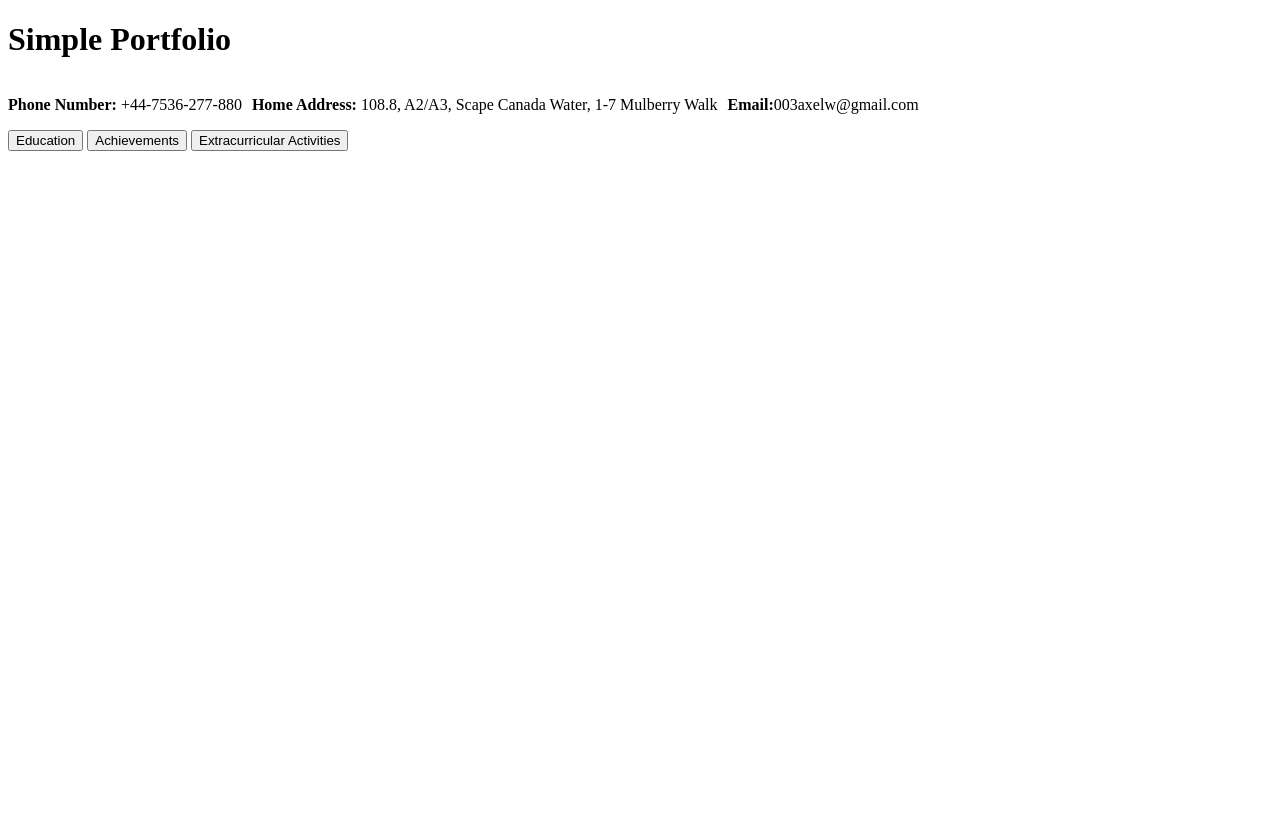
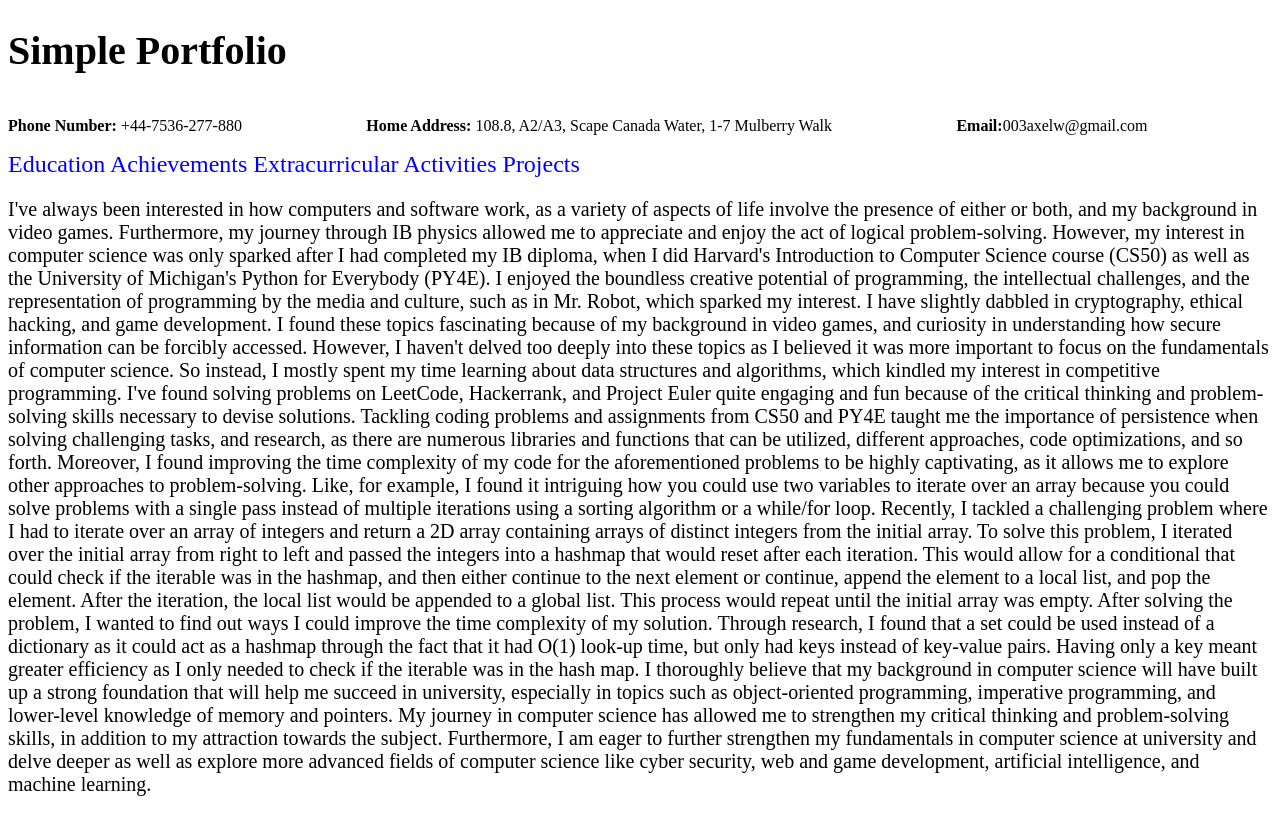
Before and after one commit to wtwo1529/test, a plain HTML site: page portfolio.html in a window 1280 px wide. Drawn offline with Linux system fonts and the light colour scheme.

Commit message:
update 1.0
completed format and added all template information

```diff
--- a/portfolio.html
+++ b/portfolio.html
@@ -2,24 +2,37 @@
 <html lang="en">
     <head>
         <meta name="viewport" content="width=device-width, initial-scale=1">
-        <link rel="stylesheet" href="styles.css">
+        <link rel="stylesheet" href="static/portfolio.css">
         <title>Simple Portfolio</title>
     </head>
     <body>
         <header>
             <h1>Simple Portfolio</h1>
         </header>
-        <div id="contactinformation">
-            <p><strong>Phone Number:</strong> +44-7536-277-880</p>
-            <p><strong>Home Address:</strong> 108.8, A2/A3, Scape Canada Water, 1-7 Mulberry Walk</p>
-            <p><strong>Email:</strong>003axelw@gmail.com</p>
+        <div class="container">
+            <p class="contactinformation"><strong>Phone Number:</strong> +44-7536-277-880</p>
+            <p class="contactinformation"><strong>Home Address:</strong> 108.8, A2/A3, Scape Canada Water, 1-7 Mulberry Walk</p>
+            <p class="contactinformation"><strong>Email:</strong>003axelw@gmail.com</p>
         </div>
-        <div class="buttons">
+        <div class="container" style="font-size: larger;">
             <nav>
-                <button>Education</button>
-                <button>Achievements</button>
-                <button>Extracurricular Activities</button>
+                <a class="navbtns" href="education.html">Education</a>
+                <a class="navbtns" href="achievements.html">Achievements</a>
+                <a class="navbtns" href="ecs.html">Extracurricular Activities</a>
+                <a class="navbtns" href="projects.html">Projects</a>
             </nav>
+        </div>
+        <div class="description">
+            <p>
+                I've always been interested in how computers and software work, as a variety of aspects of life involve the presence of either or both, and my background in video games. Furthermore, my journey through IB physics allowed me to appreciate and enjoy the act of logical problem-solving. However, my interest in computer science was only sparked after I had completed my IB diploma, when I did Harvard's Introduction to Computer Science course (CS50) as well as the University of Michigan's Python for Everybody (PY4E). I enjoyed the boundless creative potential of programming, the intellectual challenges, and the representation of programming by the media and culture, such as in Mr. Robot, which sparked my interest.
+
+                I have slightly dabbled in cryptography, ethical hacking, and game development. I found these topics fascinating because of my background in video games, and curiosity in understanding how secure information can be forcibly accessed. However, I haven't delved too deeply into these topics as I believed it was more important to focus on the fundamentals of computer science. So instead, I mostly spent my time learning about data structures and algorithms, which kindled my interest in competitive programming. I've found solving problems on LeetCode, Hackerrank, and Project Euler quite engaging and fun because of the critical thinking and problem-solving skills necessary to devise solutions. Tackling coding problems and assignments from CS50 and PY4E taught me the importance of persistence when solving challenging tasks, and research, as there are numerous libraries and functions that can be utilized, different approaches, code optimizations, and so forth. Moreover, I found improving the time complexity of my code for the aforementioned problems to be highly captivating, as it allows me to explore other approaches to problem-solving. Like, for example, I found it intriguing how you could use two variables to iterate over an array because you could solve problems with a single pass instead of multiple iterations using a sorting algorithm or a while/for loop.
+
+                Recently, I tackled a challenging problem where I had to iterate over an array of integers and return a 2D array containing arrays of distinct integers from the initial array. To solve this problem, I iterated over the initial array from right to left and passed the integers into a hashmap that would reset after each iteration. This would allow for a conditional that could check if the iterable was in the hashmap, and then either continue to the next element or continue, append the element to a local list, and pop the element. After the iteration, the local list would be appended to a global list. This process would repeat until the initial array was empty. After solving the problem, I wanted to find out ways I could improve the time complexity of my solution. Through research, I found that a set could be used instead of a dictionary as it could act as a hashmap through the fact that it had O(1) look-up time, but only had keys instead of key-value pairs. Having only a key meant greater efficiency as I only needed to check if the iterable was in the hash map.
+
+                I thoroughly believe that my background in computer science will have built up a strong foundation that will help me succeed in university, especially in topics such as object-oriented programming, imperative programming, and lower-level knowledge of memory and pointers. My journey in computer science has allowed me to strengthen my critical thinking and problem-solving skills, in addition to my attraction towards the subject. Furthermore, I am eager to further strengthen my fundamentals in computer science at university and delve deeper as well as explore more advanced fields of computer science like cyber security, web and game development, artificial intelligence, and machine learning.
+
+            </p>
         </div>
     </body>
 </html>
--- /dev/null
+++ b/static/achievements.css
@@ -0,0 +1,35 @@
+html {
+    font-size: 20px;
+}
+
+.container {
+    display: flex;
+    flex-wrap: nowrap;
+    font-size: medium;
+}
+#ibgrades {
+    display: flex;
+    flex-wrap: nowrap;
+    flex-grow: 1;
+}
+a:link, a:visited {
+    color: blue;
+    text-decoration: none;
+}
+a:hover {
+    text-decoration: underline;
+}
+.contactinformation, .navbtns {
+    flex-grow: 1;
+}
+.subjectscontainer {
+    display: flex;
+    flex-direction: column;
+    align-items: flex-start;
+}
+.subjectscontainer:first-child {
+    margin-right: 30px;
+}
+li {
+    margin-bottom: 20px;
+}
--- /dev/null
+++ b/static/ecs.css
@@ -0,0 +1,35 @@
+html {
+    font-size: 20px;
+}
+
+.container {
+    display: flex;
+    flex-wrap: nowrap;
+    font-size: medium;
+}
+#ibgrades {
+    display: flex;
+    flex-wrap: nowrap;
+    flex-grow: 1;
+}
+a:link, a:visited {
+    color: blue;
+    text-decoration: none;
+}
+a:hover {
+    text-decoration: underline;
+}
+.contactinformation, .navbtns {
+    flex-grow: 1;
+}
+.subjectscontainer {
+    display: flex;
+    flex-direction: column;
+    align-items: flex-start;
+}
+.subjectscontainer:first-child {
+    margin-right: 30px;
+}
+li {
+    margin-bottom: 20px;
+}
--- /dev/null
+++ b/static/education.css
@@ -0,0 +1,32 @@
+html {
+    font-size: 20px;
+}
+
+.container {
+    display: flex;
+    flex-wrap: nowrap;
+    font-size: medium;
+}
+#ibgrades {
+    display: flex;
+    flex-wrap: nowrap;
+    flex-grow: 1;
+}
+a:link, a:visited {
+    color: blue;
+    text-decoration: none;
+}
+a:hover {
+    text-decoration: underline;
+}
+.contactinformation, .navbtns {
+    flex-grow: 1;
+}
+.subjectscontainer {
+    display: flex;
+    flex-direction: column;
+    align-items: flex-start;
+}
+.subjectscontainer:first-child {
+    margin-right: 30px;
+}
--- /dev/null
+++ b/static/portfolio.css
@@ -0,0 +1,21 @@
+html {
+    font-size: 20px;
+}
+
+.container {
+    display: flex;
+    flex-wrap: nowrap;
+    font-size: medium;
+}
+
+a:link, a:visited {
+    color: blue;
+    text-decoration: none;
+}
+a:hover {
+    text-decoration: underline;
+}
+
+.contactinformation, .navbtns {
+    flex-grow: 1;
+}
--- a/static/styles.css
+++ /dev/null
@@ -1,5 +0,0 @@
-#contactinformation {
-    display: flex;
-    flex-wrap: nowrap;
-    gap: 10px 10px;
-}
```
Also changed, not shown: achievements.html (added, +34 -0 lines), ecs.html (added, +37 -0 lines), education.html (added, +66 -0 lines), projects.html (added).
